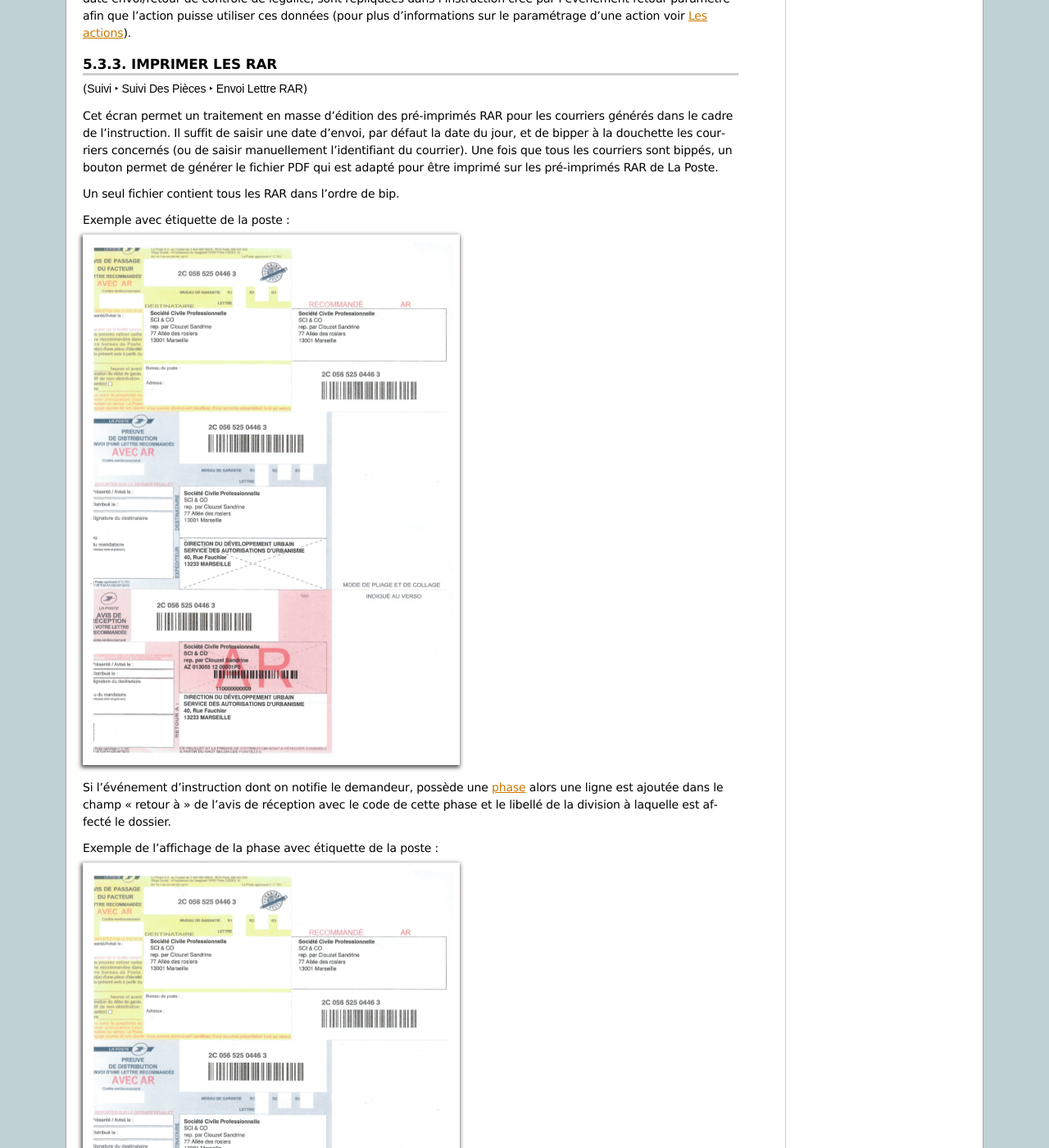
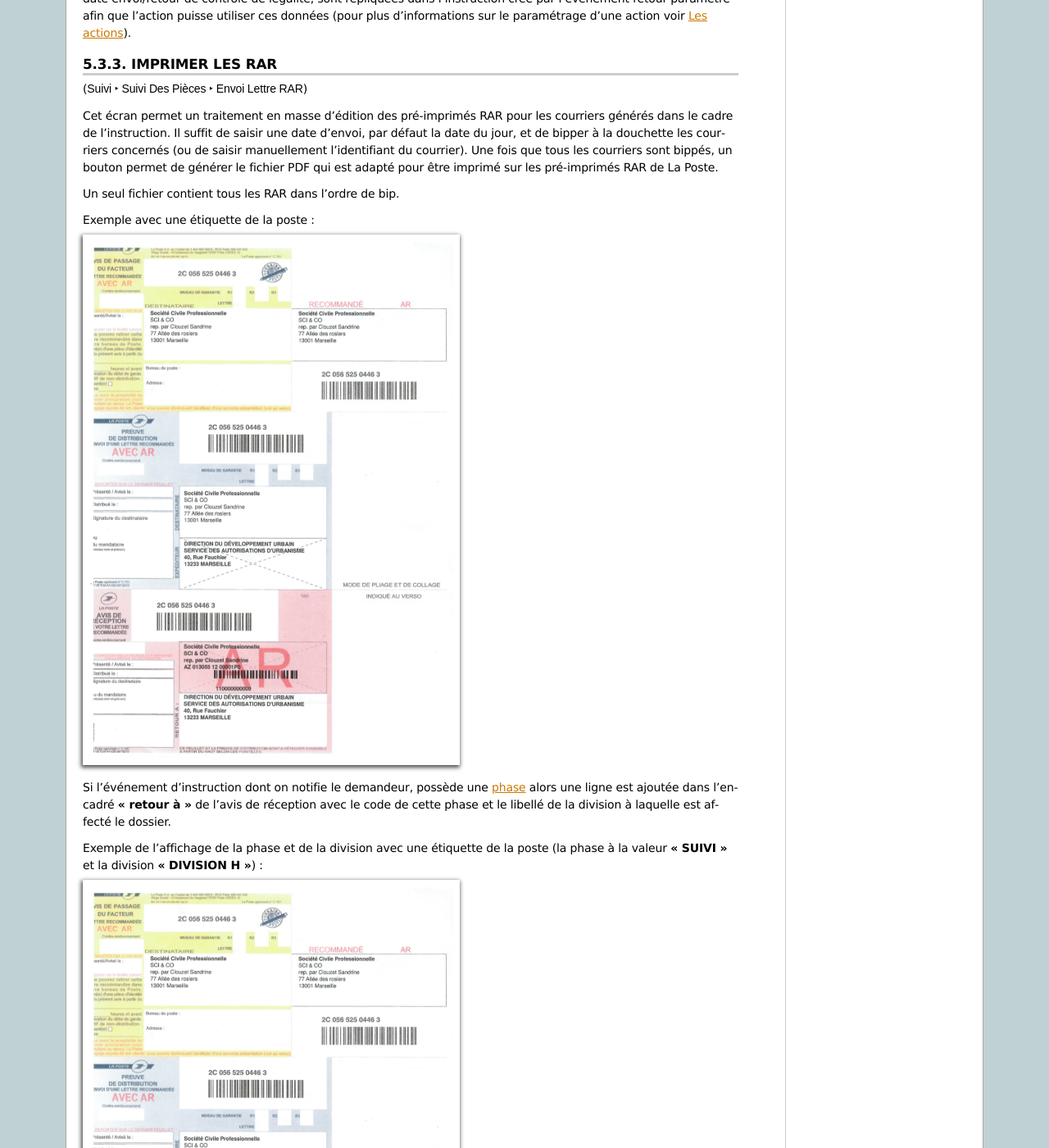
Before and after one commit to mpavaux/openads-documentation, a Sphinx documentation site: the page built from source/manuel_utilisateur/suivi.rst, in a window 1280 px wide and 1400 px high, scrolled down 1551 px. Shown: the whole window at 82% size. Built offline with Sphinx 7.4.7, drawn with Linux system fonts in a browser that asks for light colours.

Commit message:
* Amélioration de la description des phases sur les RAR.

```diff
--- a/source/manuel_utilisateur/suivi.rst
+++ b/source/manuel_utilisateur/suivi.rst
@@ -103,13 +103,13 @@
 
 Un seul fichier contient tous les RAR dans l'ordre de bip.
 
-Exemple avec étiquette de la poste :
+Exemple avec une étiquette de la poste :
 
 .. image:: suivi_envoi_lettre_rar_pdf.png
 
-Si l'événement d'instruction dont on notifie le demandeur, possède une :ref:`phase <parametrage_phase>` alors une ligne est ajoutée dans le champ "retour à" de l'avis de réception avec le code de cette phase et le libellé de la division à laquelle est affecté le dossier.
+Si l'événement d'instruction dont on notifie le demandeur, possède une :ref:`phase <parametrage_phase>` alors une ligne est ajoutée dans l'encadré **"retour à"** de l'avis de réception avec le code de cette phase et le libellé de la division à laquelle est affecté le dossier.
 
-Exemple de l'affichage de la phase avec étiquette de la poste :
+Exemple de l'affichage de la phase et de la division avec une étiquette de la poste (la phase à la valeur **"SUIVI"** et la division **"DIVISION H"**) :
 
 .. image:: suivi_envoi_lettre_rar_pdf_phase.png
 
```
